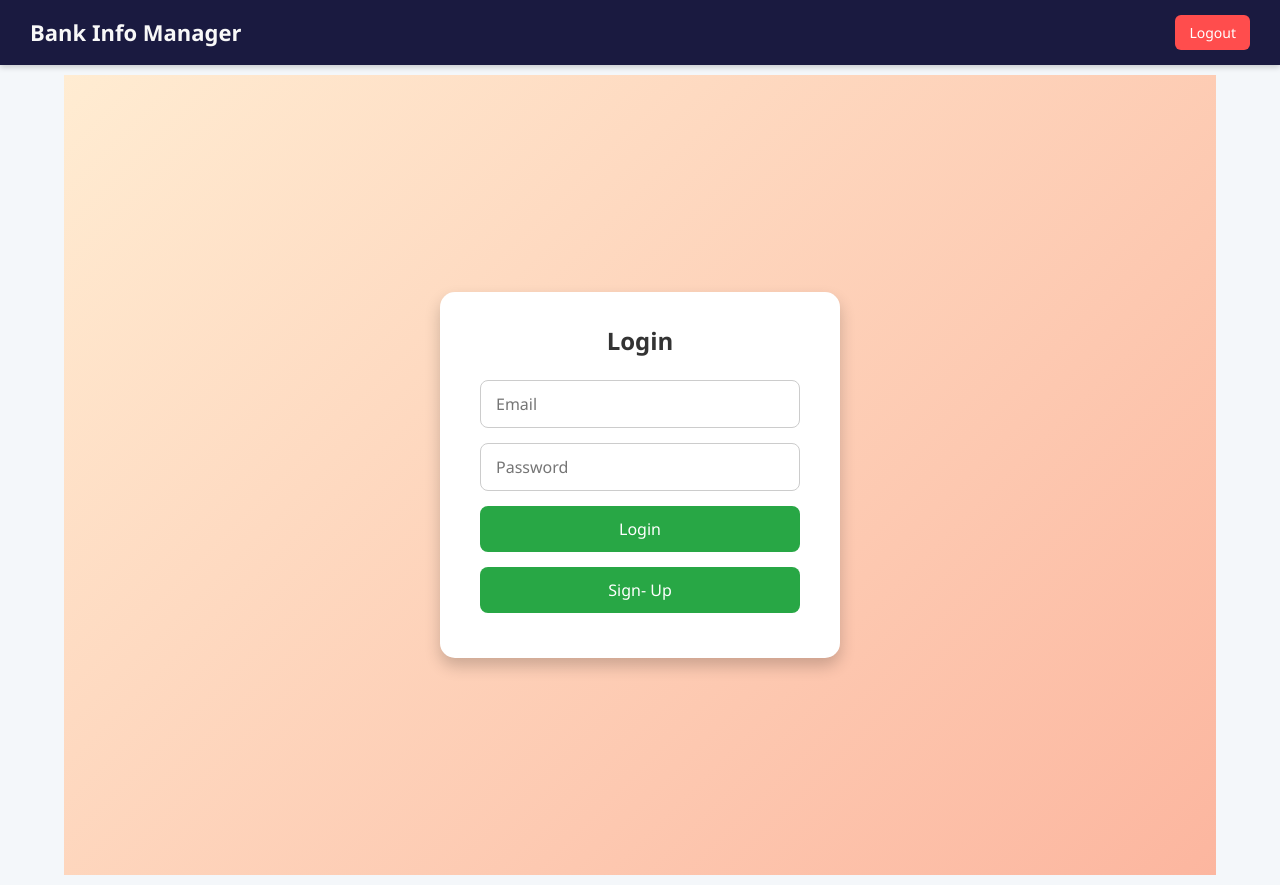
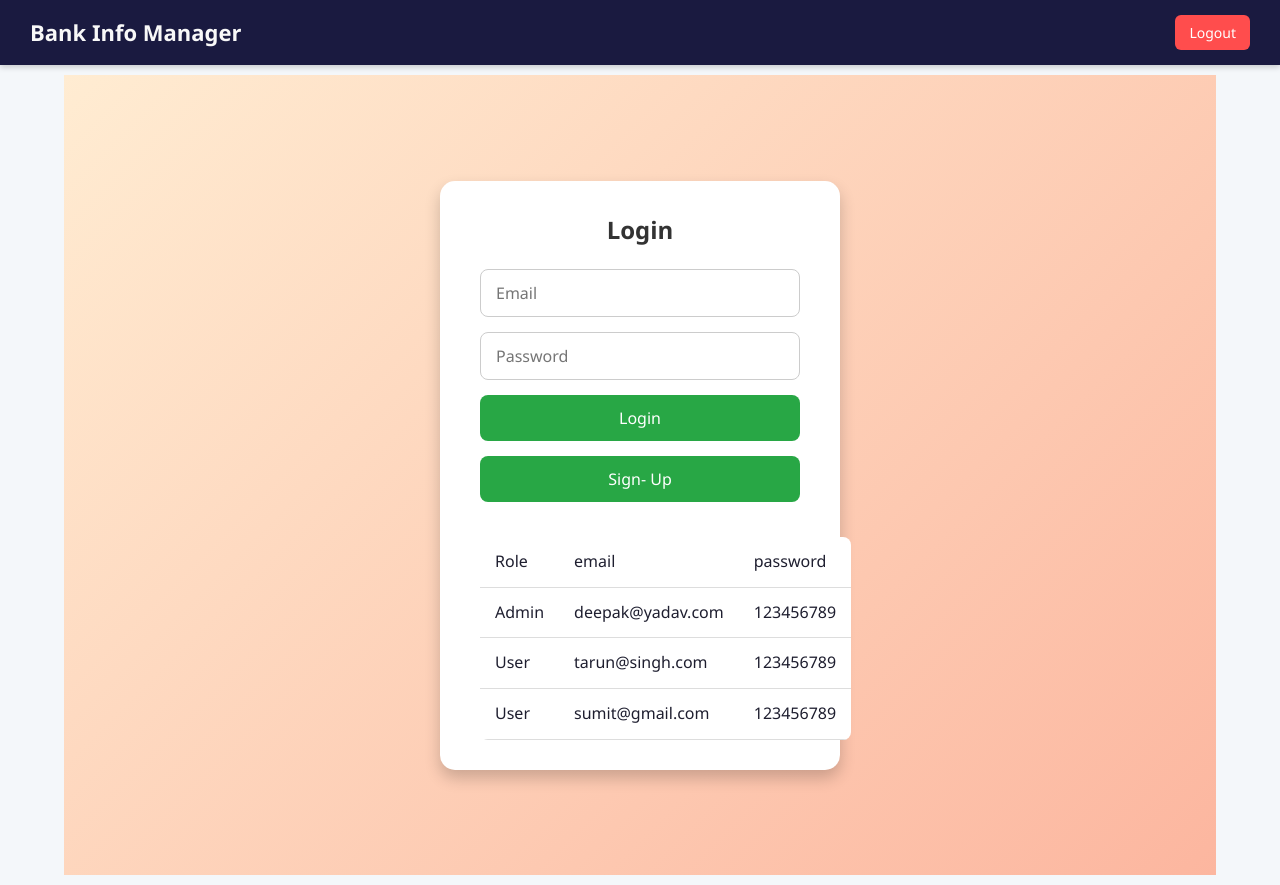
Before and after one commit to deepak212001/BankInformationManagementSystemFrontend, a React (Vite) app: page / in a window 1280 px wide. Built offline with nearby package versions, Linux system fonts and the light colour scheme; no server answers.

Commit message:
Add user role table to the login page for reference

```diff
--- a/src/pages/Login.jsx
+++ b/src/pages/Login.jsx
@@ -11,7 +11,7 @@ const Login = () => {
   const handleChange = (e) => {
     setFormData({ ...formData, [e.target.name]: e.target.value });
   };
-const url='https://bankinformationmanagementsystembackend.onrender.com'
+  const url = 'https://bankinformationmanagementsystembackend.onrender.com'
   const handleLogin = async (e) => {
     e.preventDefault();
     try {
@@ -70,6 +70,30 @@ const url='https://bankinformationmanagementsystembackend.onrender.com'
           />
           <button type="submit">Login</button>
           <Link to="/register"><button type="submit">Sign- Up</button></Link>
+          <div>
+            <table>
+              <thead>
+                <td>Role</td>
+                <td>email</td>
+                <td>password</td>
+              </thead>
+              <tbody>
+                <td>Admin</td>
+                <td>deepak@yadav.com</td>
+                <td>123456789</td>
+              </tbody>
+              <tbody>
+                <td>User</td>
+                <td>tarun@singh.com</td>
+                <td>123456789</td>
+              </tbody>
+              <tbody>
+                <td>User</td>
+                <td>sumit@gmail.com</td>
+                <td>123456789</td>
+              </tbody>
+            </table>
+          </div>
         </form>
       </div>
     </>
```
